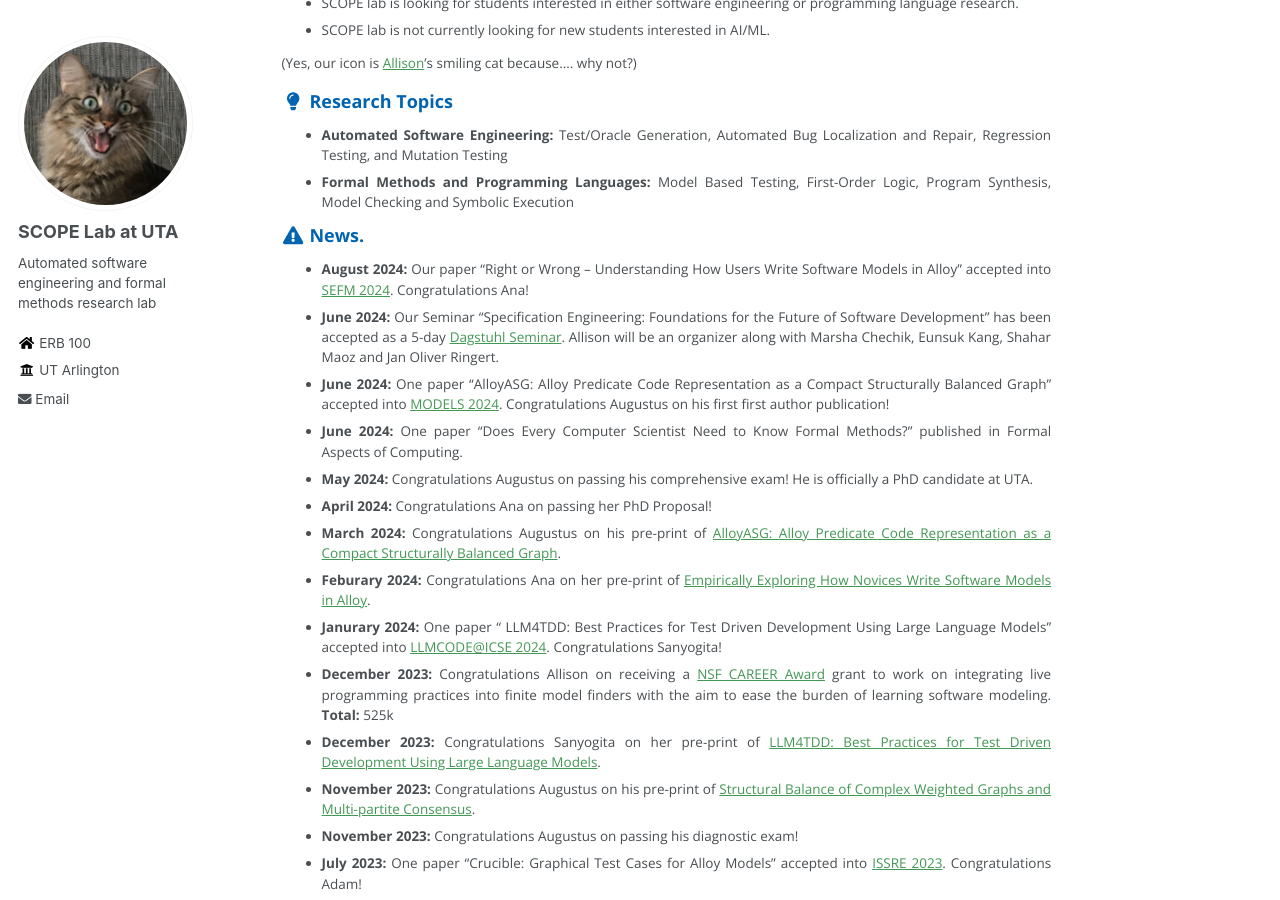
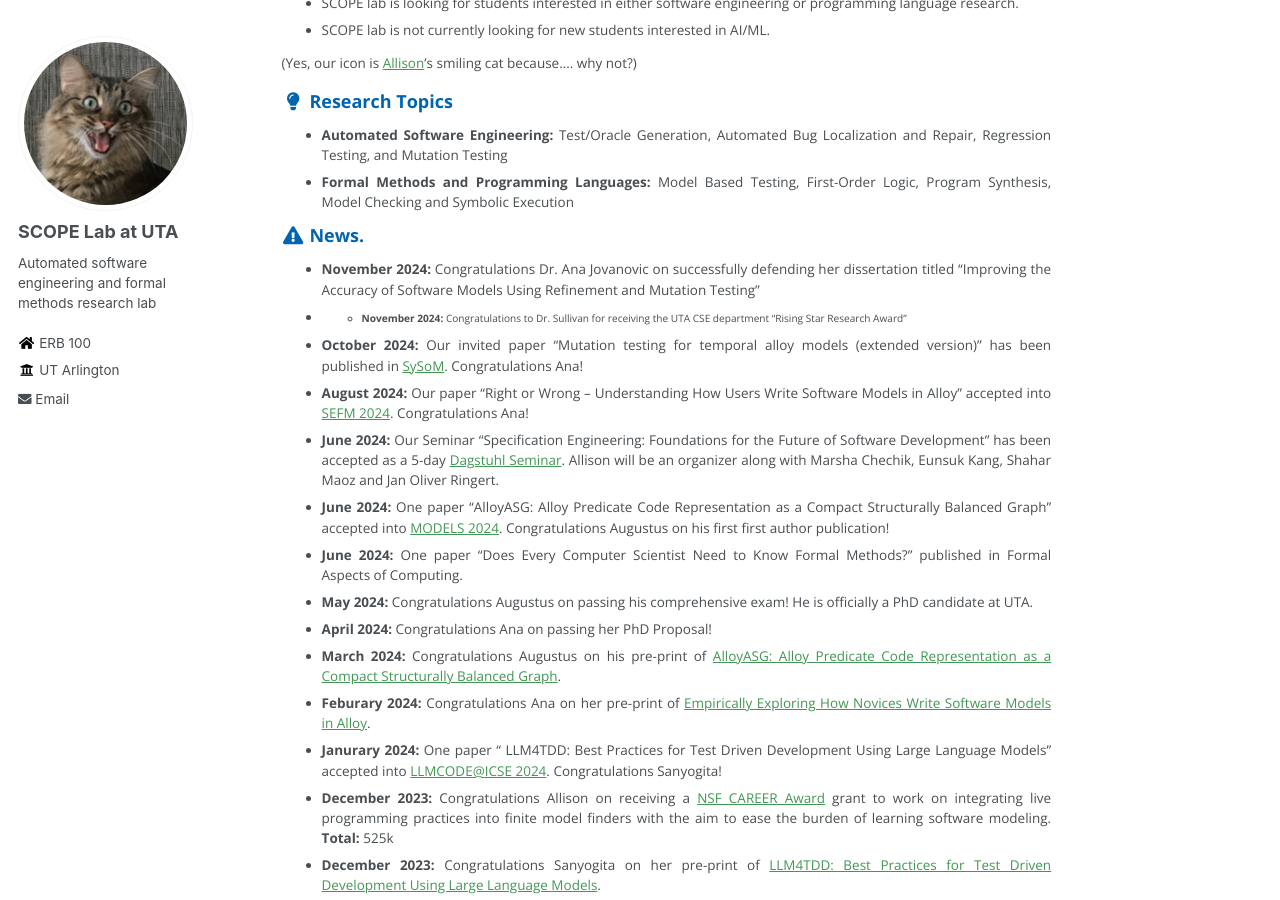
Before and after one commit to SCOPELabUTA/SCOPELabUTA.github.io, a Jekyll site: the page built from _pages/about.md, in a window 1280 px wide and 900 px high, scrolled down 413 px. Built offline with Jekyll 4.4.1, drawn with Linux system fonts in a browser that asks for light colours.

Commit message:
Update about.md

```diff
--- a/_pages/about.md
+++ b/_pages/about.md
@@ -28,6 +28,9 @@ Mutation Testing
 Checking and Symbolic Execution
 
 ### <i class="fa fa-fw fa-exclamation-triangle" aria-hidden="true"></i> News.
+* **November 2024:** Congratulations Dr. Ana Jovanovic on successfully defending her dissertation titled "Improving the Accuracy of Software Models Using Refinement and Mutation Testing"
+* * **November 2024:** Congratulations to Dr. Sullivan for receiving the UTA CSE department "Rising Star Research Award"
+* **October 2024:** Our invited paper "Mutation testing for temporal alloy models (extended version)" has been published in [SySoM](https://link.springer.com/article/10.1007/s10270-024-01220-x). Congratulations Ana!
 * **August 2024:** Our paper "Right or Wrong -- Understanding How Users Write Software Models in Alloy" accepted into [SEFM 2024](https://sefm-conference.github.io/2024/). Congratulations Ana!
 * **June 2024:** Our Seminar "Specification Engineering: Foundations for the Future of Software Development" has been accepted as a 5-day [Dagstuhl Seminar](https://www.dagstuhl.de/en/seminars/dagstuhl-seminars). Allison will be an organizer along with Marsha Chechik, Eunsuk Kang, Shahar Maoz and Jan Oliver Ringert.
 * **June 2024:** One paper "AlloyASG: Alloy Predicate Code Representation as a Compact Structurally Balanced Graph" accepted into [MODELS 2024](https://conf.researchr.org/home/models-2024). Congratulations Augustus on his first first author publication!
```
